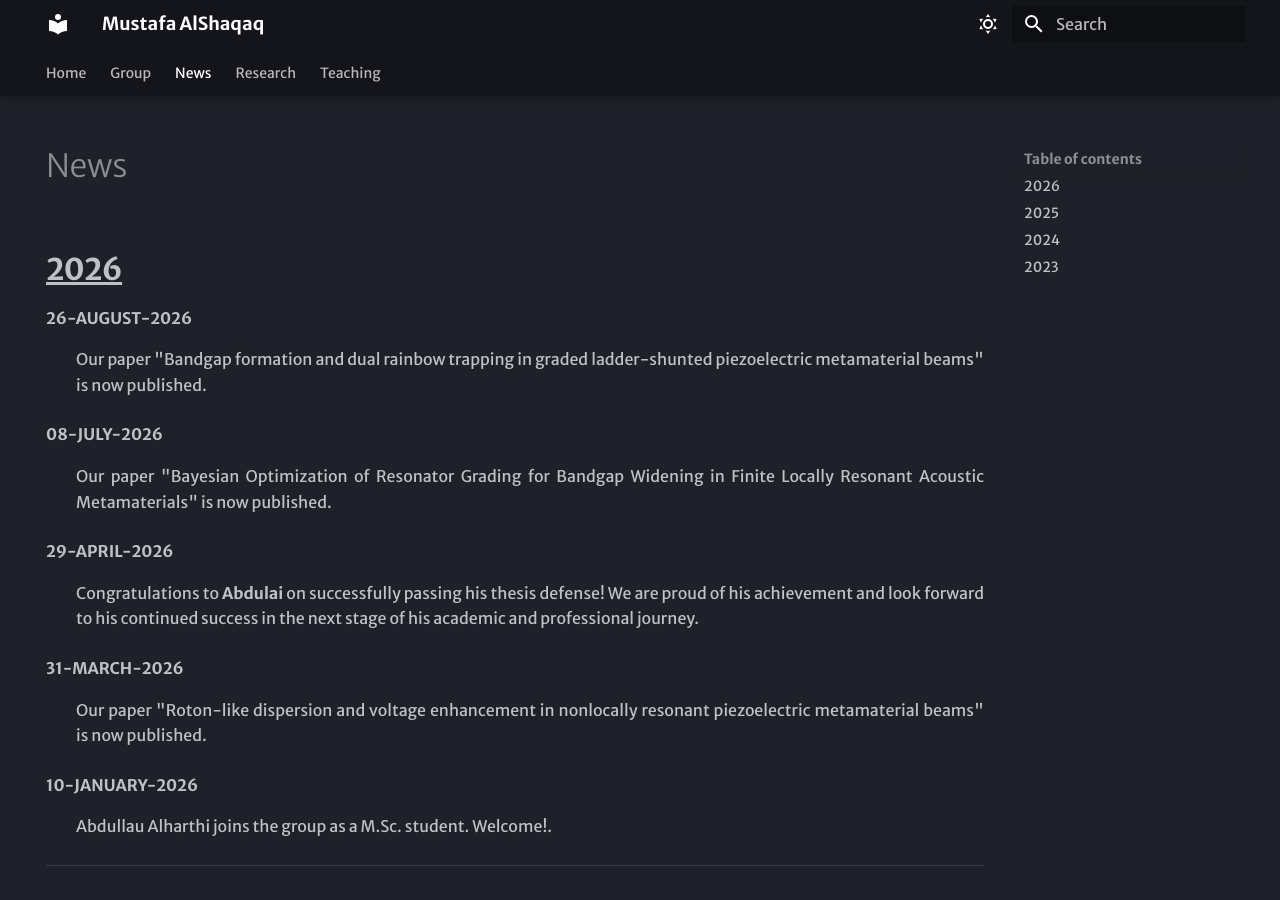
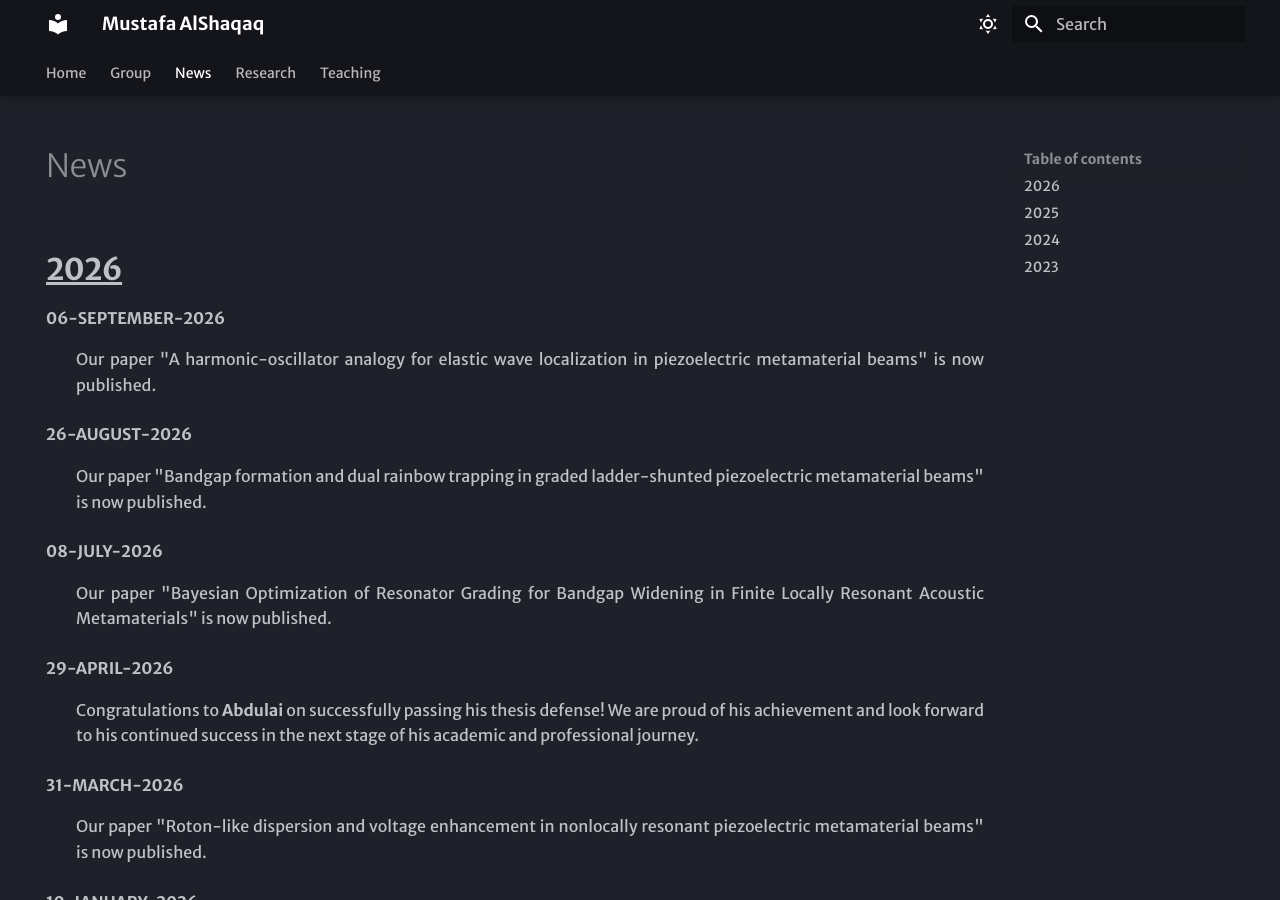
Before and after one commit to mshaqaq/mshaqaq.github.io, an MkDocs documentation site: the page built from docs/news.md, in a window 1280 px wide and 900 px high. Built offline with MkDocs 1.6.1 and Material for MkDocs 9.7.7, drawn with Linux system fonts in a browser that asks for light colours.

Commit message:
Add harmonic-oscillator analogy paper to publications and news

```diff
--- a/docs/news.md
+++ b/docs/news.md
@@ -4,6 +4,10 @@ hide:
 ---
 
 ## 2026
+**06-September-2026**{.news-tag}
+
+:   Our paper "A harmonic-oscillator analogy for elastic wave localization in piezoelectric metamaterial beams" is now published.
+
 **26-August-2026**{.news-tag}
 
 :   Our paper "Bandgap formation and dual rainbow trapping in graded ladder-shunted piezoelectric metamaterial beams" is now published.
```
Also changed, not shown: docs/research.md (+2 -0 lines).
